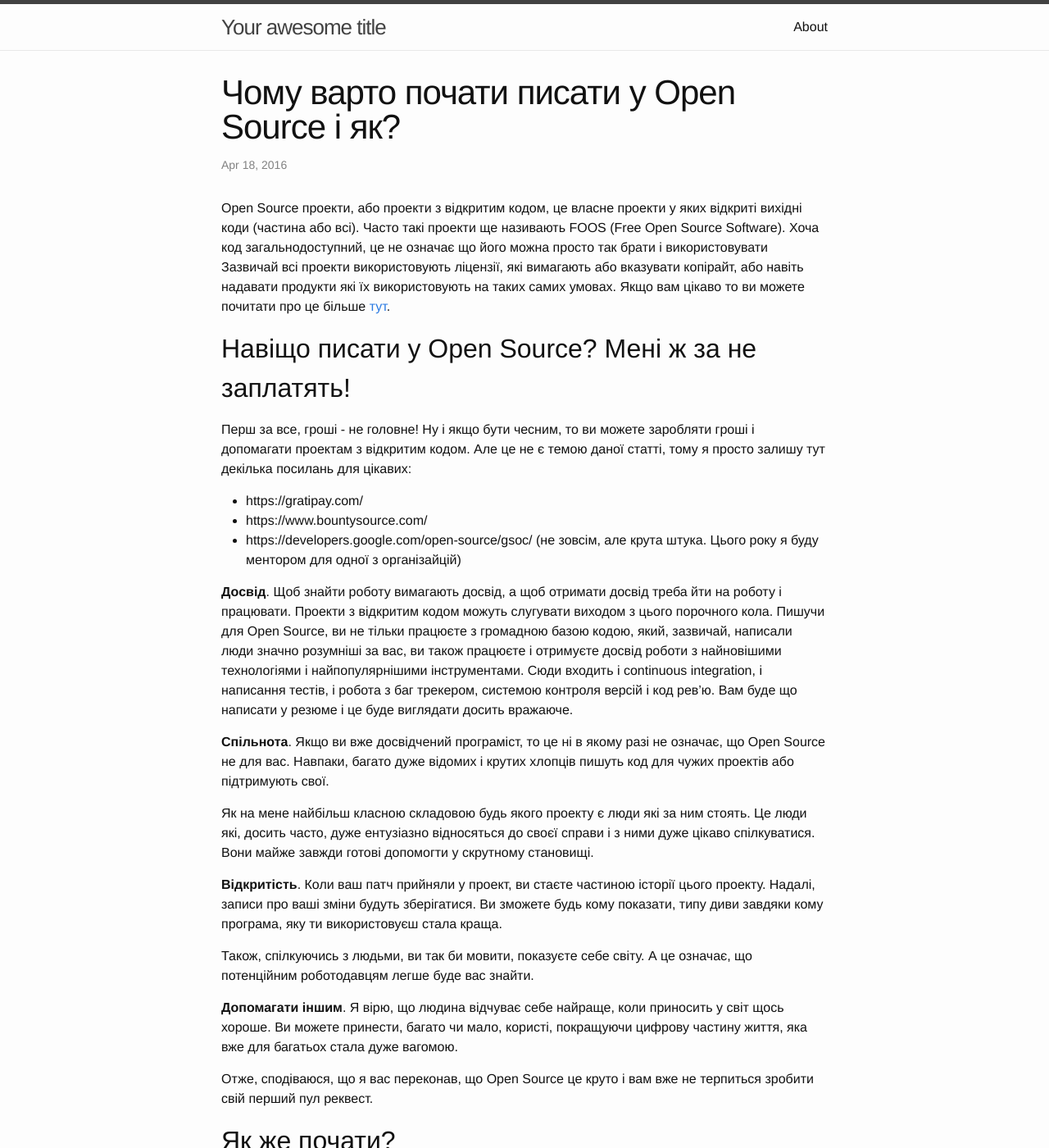
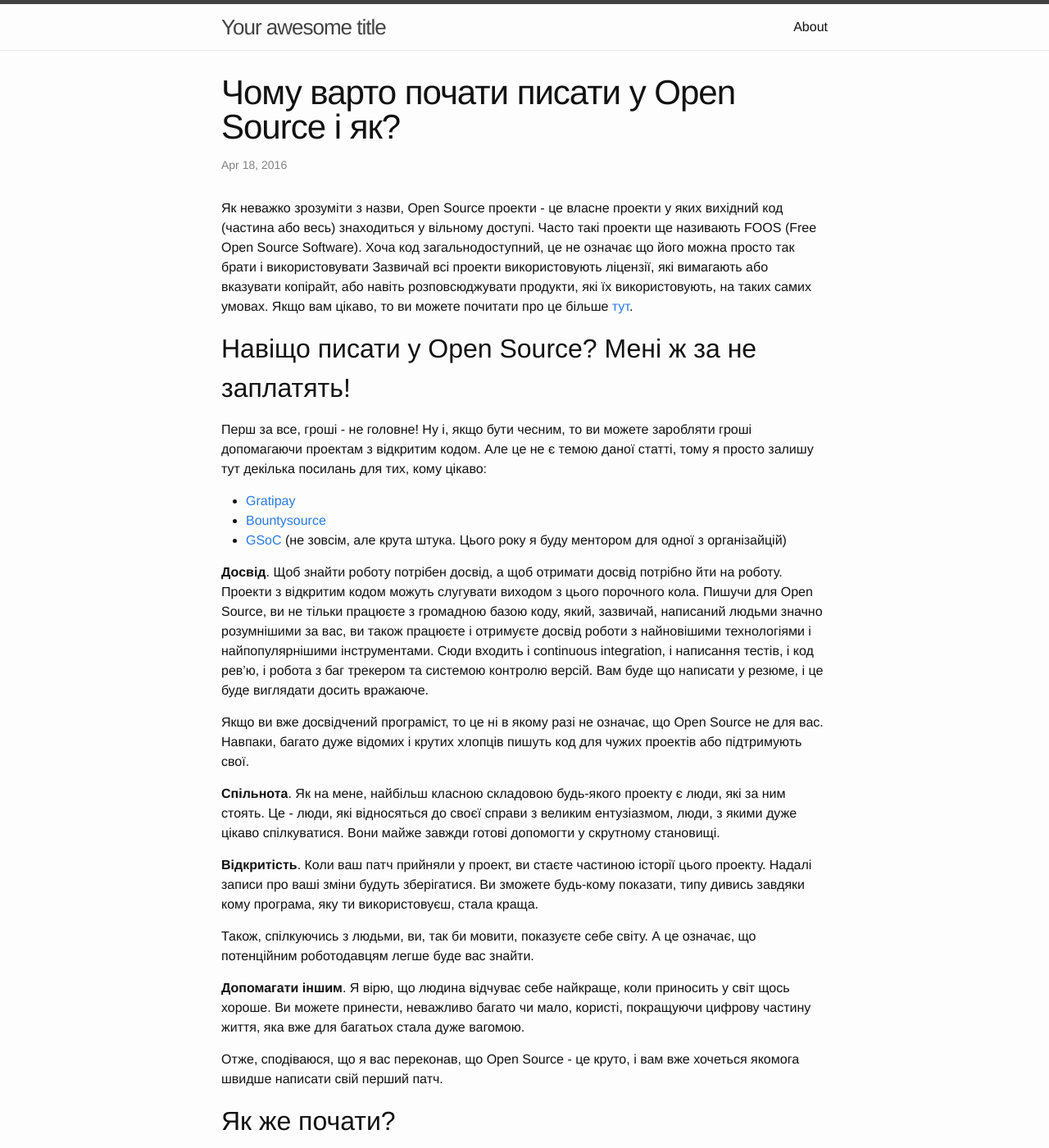
Before and after one commit to attila0x2A/uran198.github.io, a Jekyll site: the page built from _posts/2016-04-18-how-to-get-started-with-os.markdown, in a window 1280 px wide and 1400 px high. Shown: the whole window at 82% size. Built offline with Jekyll 4.4.1, drawn with Linux system fonts in a browser that asks for light colours; some of the changed text lies outside the part shown.

Commit message:
Corrects grammar and typos

```diff
--- a/_posts/2016-04-18-how-to-get-started-with-os.markdown
+++ b/_posts/2016-04-18-how-to-get-started-with-os.markdown
@@ -5,56 +5,56 @@ date:   2016-04-18 20:58:05 +0300
 categories: jekyll update
 ---
 
-Open Source проекти, або проекти з відкритим кодом, це власне проекти у яких відкриті вихідні коди (частина або всі).
+Як неважко зрозуміти з назви, Open Source проекти - це власне проекти у яких вихідний код (частина або весь) знаходиться у вільному доступі.
 Часто такі проекти ще називають FOOS (Free Open Source Software).
 Хоча код загальнодоступний, це не означає що його можна просто так брати і використовувати
-Зазвичай всі проекти використовують ліцензії, які вимагають або вказувати копірайт, або навіть надавати продукти які їх
-використовують на таких самих умовах.
-Якщо вам цікаво то ви можете почитати про це більше [тут](http://choosealicense.com/).
+Зазвичай всі проекти використовують ліцензії, які вимагають або вказувати копірайт, або навіть розповсюджувати продукти, які їх
+використовують, на таких самих умовах.
+Якщо вам цікаво, то ви можете почитати про це більше [тут](http://choosealicense.com/).
 
 ## Навіщо писати у Open Source? Мені ж за не заплатять!
 
 Перш за все, гроші - не головне!
-Ну і якщо бути чесним, то ви можете заробляти гроші і допомагати проектам з відкритим кодом.
-Але це не є темою даної статті, тому я просто залишу тут декілька посилань для цікавих:
+Ну і, якщо бути чесним, то ви можете заробляти гроші допомагаючи проектам з відкритим кодом.
+Але це не є темою даної статті, тому я просто залишу тут декілька посилань для тих, кому цікаво:
 
-* https://gratipay.com/
-* https://www.bountysource.com/
-* https://developers.google.com/open-source/gsoc/ (не зовсім, але крута штука. Цього року я буду ментором для одної з
+* [Gratipay](https://gratipay.com/)
+* [Bountysource](https://www.bountysource.com/)
+* [GSoC](https://developers.google.com/open-source/gsoc/) (не зовсім, але крута штука. Цього року я буду ментором для одної з
   організайцій)
 
-**Досвід**. Щоб знайти роботу вимагають досвід, а щоб отримати досвід треба йти на роботу і працювати. Проекти з відкритим
+**Досвід**. Щоб знайти роботу потрібен досвід, а щоб отримати досвід потрібно йти на роботу. Проекти з відкритим
 кодом можуть слугувати виходом з цього порочного кола. Пишучи для Open Source, ви не тільки працюєте з громадною базою
-кодою, який, зазвичай, написали люди значно розумніші за вас, ви також працюєте і отримуєте досвід роботи з найновішими
-технологіями і найпопулярнішими інструментами. Сюди входить і continuous integration, і написання тестів, і робота з баг
-трекером, системою контроля версій і код рев'ю. Вам буде що написати у резюме і це буде виглядати досить вражаюче.
+коду, який, зазвичай, написаний людьми значно розумнішими за вас, ви також працюєте і отримуєте досвід роботи з найновішими
+технологіями і найпопулярнішими інструментами. Сюди входить і continuous integration, і написання тестів, і код рев'ю, і робота з баг
+трекером та системою контролю версій. Вам буде що написати у резюме, і це буде виглядати досить вражаюче.
 
-**Спільнота**. Якщо ви вже досвідчений програміст, то це ні в якому разі не означає, що Open Source не для вас. Навпаки,
+Якщо ви вже досвідчений програміст, то це ні в якому разі не означає, що Open Source не для вас. Навпаки,
 багато дуже відомих і крутих хлопців пишуть код для чужих проектів або підтримують свої.
 
-Як на мене найбільш класною складовою будь якого проекту є люди які за ним стоять. Це люди які, досить часто, дуже
-ентузіазно відносяться до своєї справи і з ними дуже цікаво спілкуватися. Вони майже завжди готові допомогти у скрутному
+**Спільнота**. Як на мене, найбільш класною складовою будь-якого проекту є люди, які за ним стоять. Це - люди, які відносяться
+до своєї справи з великим ентузіазмом, люди, з якими дуже цікаво спілкуватися. Вони майже завжди готові допомогти у скрутному
 становищі.
 
-**Відкритість**. Коли ваш патч прийняли у проект, ви стаєте частиною історії цього проекту. Надалі, записи про ваші зміни
-будуть зберігатися. Ви зможете будь кому показати, типу диви завдяки кому програма, яку ти використовуєш стала краща.
+**Відкритість**. Коли ваш патч прийняли у проект, ви стаєте частиною історії цього проекту. Надалі записи про ваші зміни
+будуть зберігатися. Ви зможете будь-кому показати, типу дивись завдяки кому програма, яку ти використовуєш, стала краща.
 
-Також, спілкуючись з людьми, ви так би мовити, показуєте себе світу. А це означає, що потенційним роботодавцям легше
+Також, спілкуючись з людьми, ви, так би мовити, показуєте себе світу. А це означає, що потенційним роботодавцям легше
 буде вас знайти.
 
-**Допомагати іншим**. Я вірю, що людина відчуває себе найраще, коли приносить у світ щось хороше. Ви можете принести,
+**Допомагати іншим**. Я вірю, що людина відчуває себе найкраще, коли приносить у світ щось хороше. Ви можете принести, неважливо
 багато чи мало, користі, покращуючи цифрову частину життя, яка вже для багатьох стала дуже вагомою.
 
-Отже, сподіваюся, що я вас переконав, що Open Source це круто і вам вже не терпиться зробити свій перший пул реквест.
+Отже, сподіваюся, що я вас переконав, що Open Source - це круто, і вам вже хочеться якомога швидше написати свій перший патч.
 
 ## Як же почати?
 
-Майже у кожному проекті дружелюбно і заохочуюче ставляться до новачків. Разом з тим з деякими проектами легше почати і
-потрібно менше знань наперед. Зазвичай, щоб написати свій перший патч необхідно знати тільки синтаксис мови на якій
+Майже у кожному проекті дружелюбно ставляться до новачків, та всіляко їх заохочуюють. Разом з тим є проекти, в яких для старту
+потрібно менше зусиль і знань. Зазвичай, щоб написати свій перший патч, необхідно знати тільки синтаксис мови, на якій
 написаний проект. Крім того, ви можете допомогти проектам взагалі без навичок програмування, наприклад пишучи
 документацію.
 
-Отже, проекти у які на мою думку найлегше почати писати код (хоча я і не писав для них всіх:)):
+Отже, проекти, у які, на мою думку, найлегше почати писати код (хоча я і не писав для них всіх:)):
 
 1. [Mozilla](https://developer.mozilla.org/en-US/docs/Mozilla/Developer_guide/Introduction)
 2. [Fedora](https://fedoraproject.org/wiki/Contribute)
```
Also changed, not shown: other parts of _posts/2016-04-18-how-to-get-started-with-os.markdown (+5 -5 lines).
